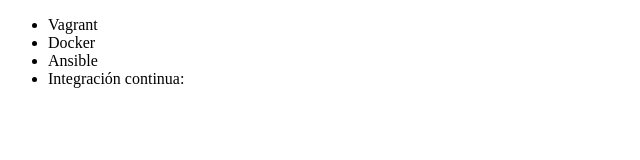
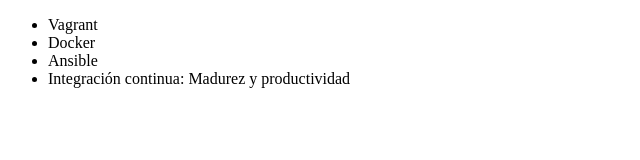
Before and after one commit to David-F-98/alura-git, a plain HTML site: page index.html in a window 1280 px wide. Shown: the whole page, without its empty margins (0-640 px from the left). Drawn offline with Linux system fonts and the light colour scheme.

Commit message:
Renomandro curso

```diff
--- a/index.html
+++ b/index.html
@@ -9,7 +9,7 @@
             <li>Vagrant</li>
             <li>Docker</li>
             <li>Ansible</li>
-            <li> Integración continua: </li>
+            <li> Integración continua: Madurez y productividad</li>
         </ul>
     </body>
 </html>
```
